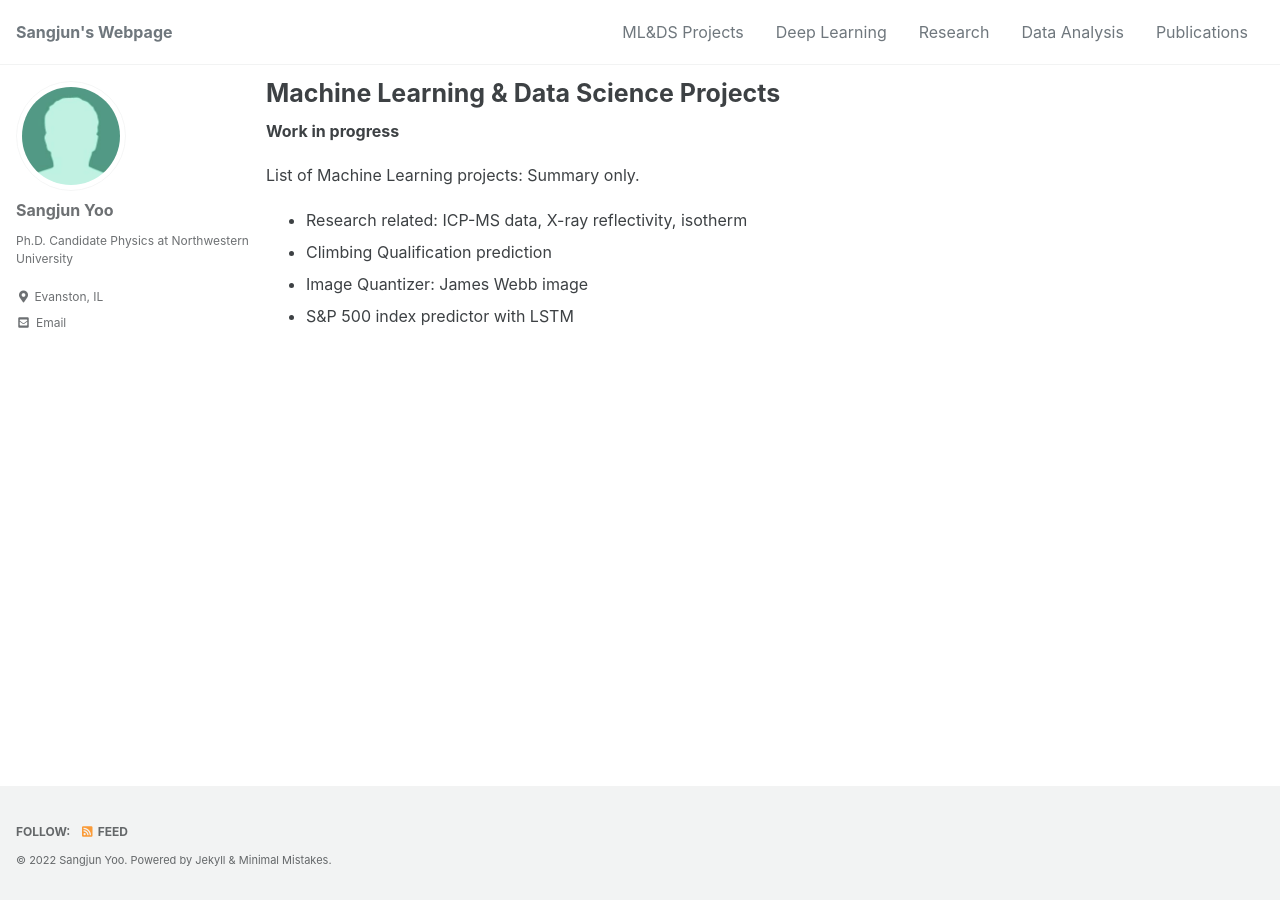
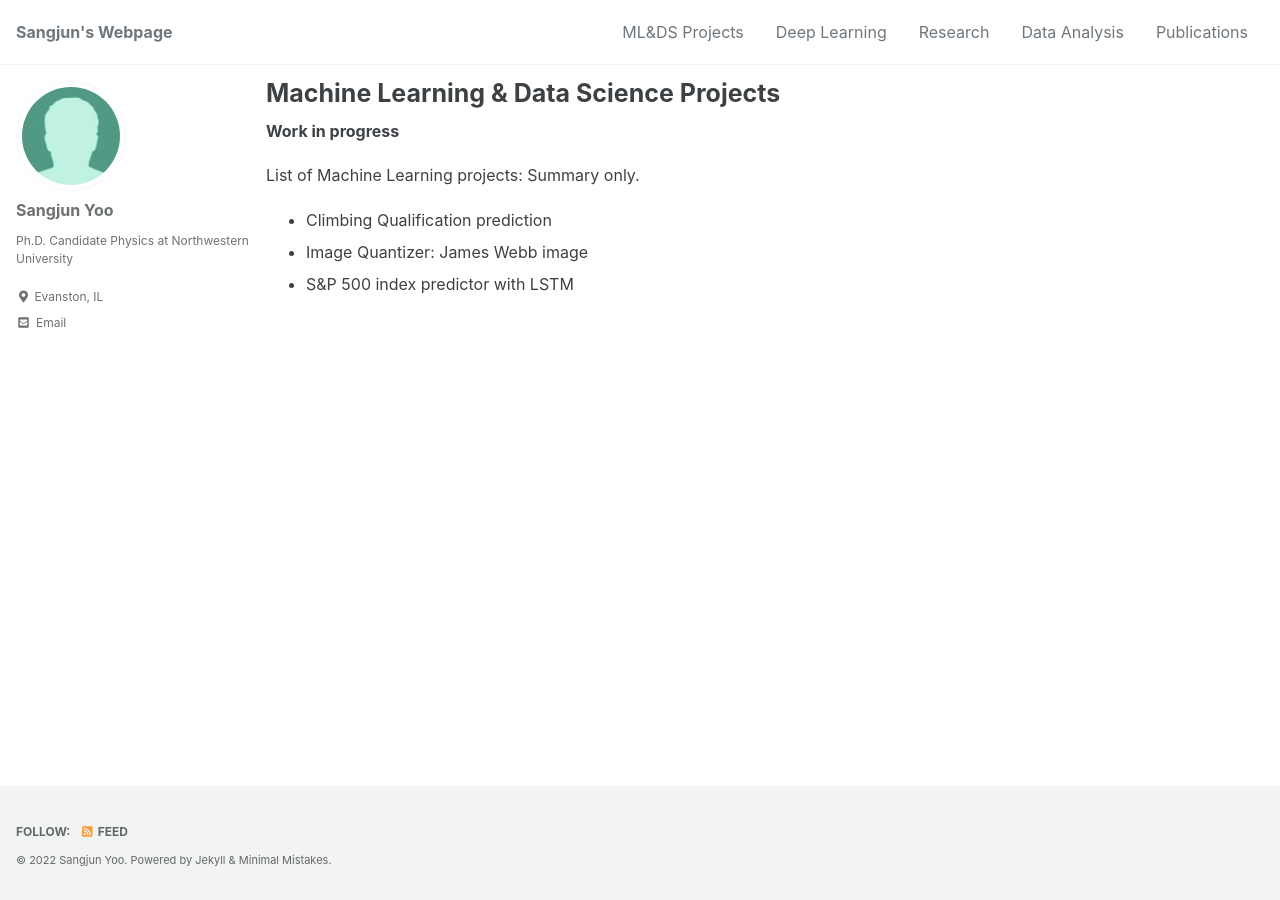
Before and after one commit to sangjunyoo-phd/sangjunyoo-phd.github.io, a Jekyll site: the page built from _pages/mlprojects.md, in a window 1280 px wide. Built offline with Jekyll 4.4.1, drawn with Linux system fonts in a browser that asks for light colours; cached includes are drawn as plain includes.

Commit message:
Update mlprojects.md

```diff
--- a/_pages/mlprojects.md
+++ b/_pages/mlprojects.md
@@ -7,7 +7,6 @@ permalink: /mlprojects/
 **Work in progress**
 
 List of Machine Learning projects: Summary only.
-* Research related: ICP-MS data, X-ray reflectivity, isotherm
 * Climbing Qualification prediction
 * Image Quantizer: James Webb image
 * S&P 500 index predictor with LSTM
```
